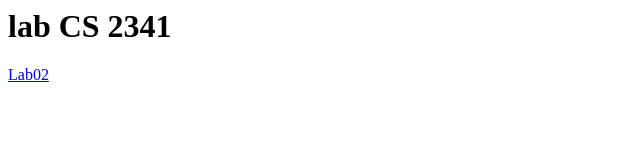
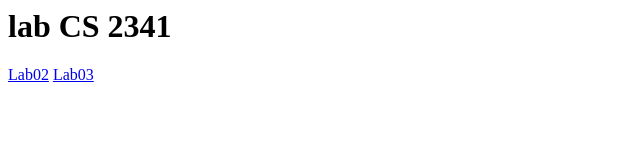
Before and after one commit to aleena1298/aleena1298.github.io, a plain HTML site: page index.html in a window 1280 px wide. Shown: the full height of the page, 0-640 px from the left. Drawn offline with Linux system fonts and the light colour scheme.

Commit message:
Updated html file

```diff
--- a/index.html
+++ b/index.html
@@ -2,5 +2,6 @@
 <body>
 <h1>lab CS 2341</h1>
 <a href="./Lab02/index.html">Lab02</a>
+<a href="./Lab03/index.html">Lab03</a>
 </body>
 </html>
```
